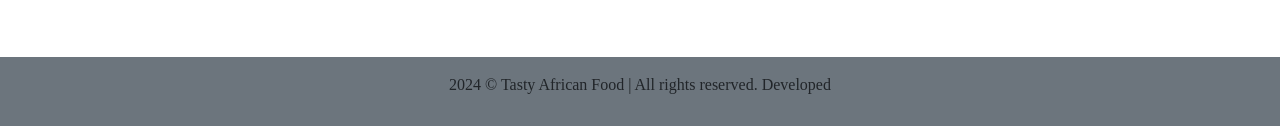
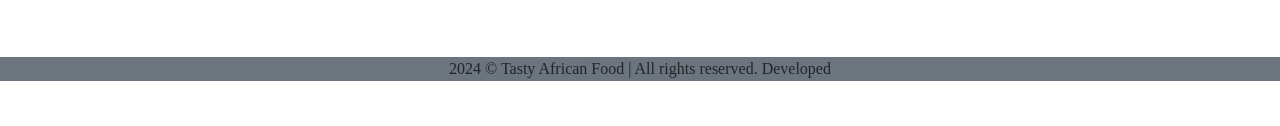
Before and after one commit to Bolaji224/Gmc-November-Lions, a plain HTML site: page checkpoint 4/Bootstrap/index.html in a window 1280 px wide. Shown: the part 2172-2298 px from the top of the page. After the commit the page ends 2253 px from the top, so only its background shows below. Drawn offline with nearby package versions, Linux system fonts and the light colour scheme.

Commit message:
checkpoint 4

```diff
--- a/checkpoint 4/Bootstrap/index.html
+++ b/checkpoint 4/Bootstrap/index.html
@@ -245,7 +245,7 @@
   </section>
    <!-- Footer -->
   <section>
-    <div class="text-center bg-secondary py-3">
+    <div class="text-center bg-secondary py-3g">
       <p>2024 © Tasty African Food | All rights reserved. Developed </p>
 
     </div>
```
